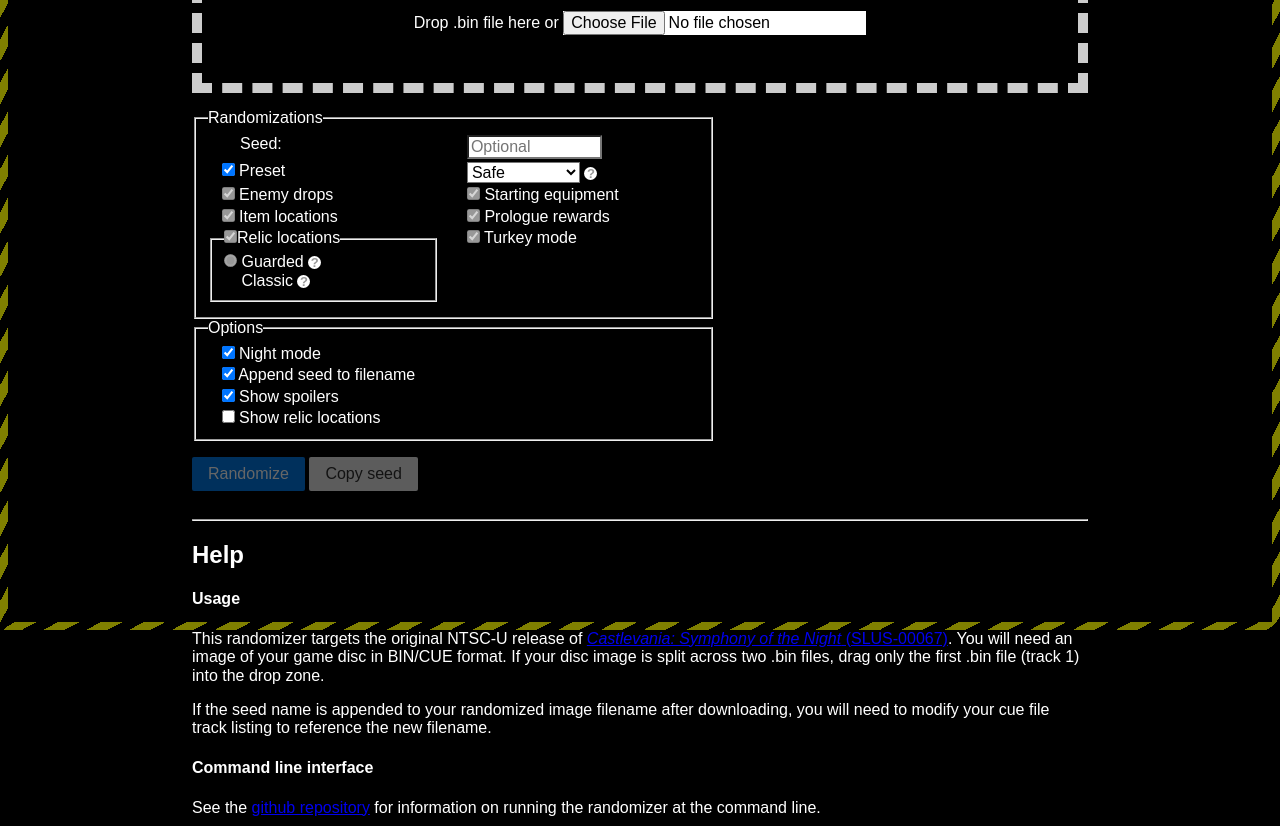
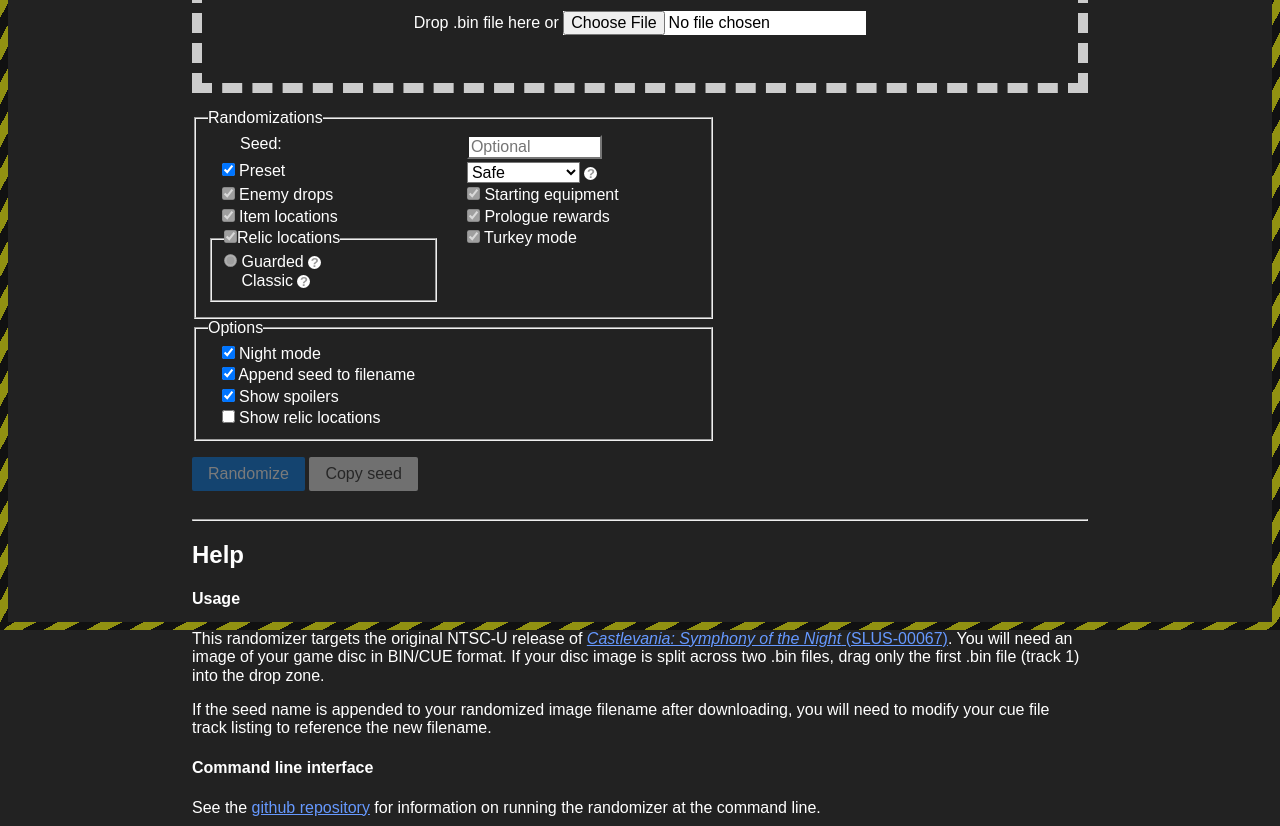
Before and after one commit to 3snowp7im/SotN-Randomizer, a website with bundled scripts: page index.html in a window 1280 px wide. Shown: the part 170-996 px from the top of the page. Built offline with nearby package versions, Linux system fonts and the light colour scheme; some icons are missing.

Commit message:
Adjust colors

```diff
--- a/index.css
+++ b/index.css
@@ -234,7 +234,15 @@ body.light {
 
 body.dark {
     color: #fff;
-    background: #000;
+    background: #222;
+}
+
+.dark a:link {
+    color: #69f;
+}
+
+.dark a:visited {
+    color: #96f;
 }
 
 .dark .contact {
```
